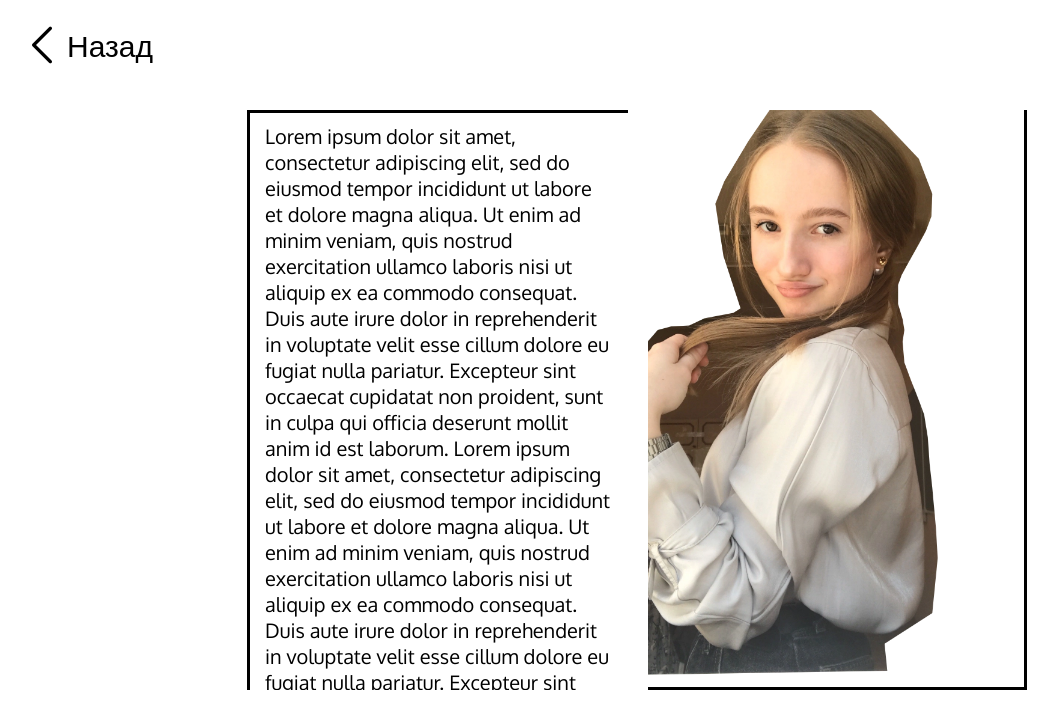
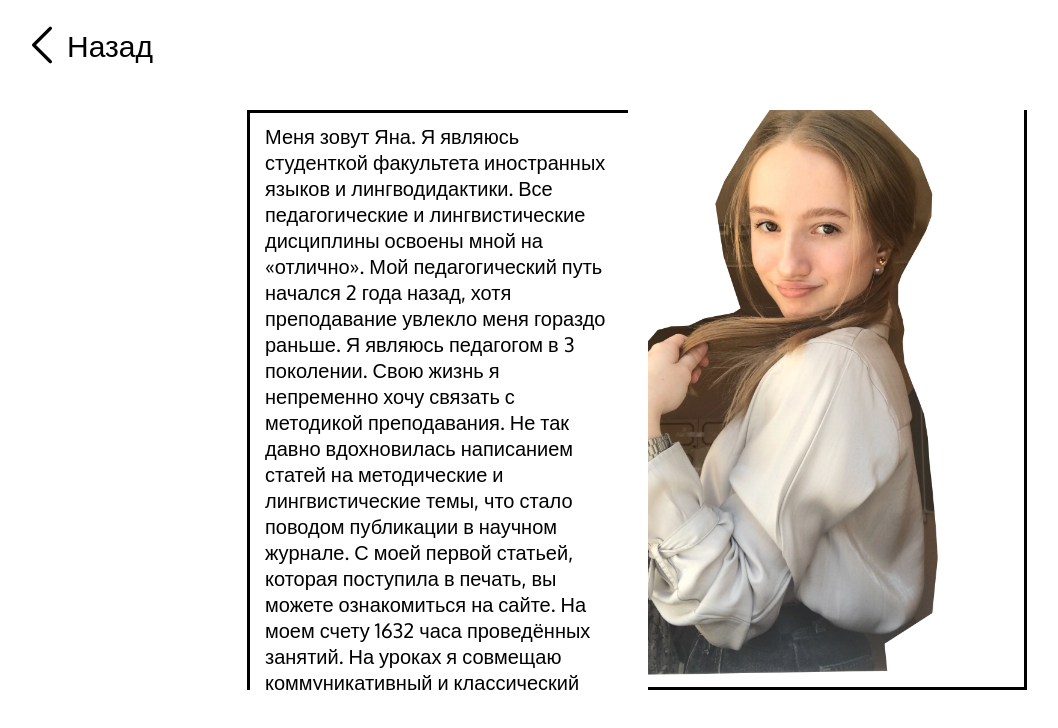
Before and after one commit to 0xDONDArubin/eng-with-yana, a React (Create React App) app: page /about in a window 1280 px wide. Shown: the top 728 px of the page, without its empty margins (3-1061 px from the left). Built offline with nearby package versions, Linux system fonts and the light colour scheme.

Commit message:
Update AboutMePage.jsx

```diff
--- a/src/pages/AboutMePage/AboutMePage.jsx
+++ b/src/pages/AboutMePage/AboutMePage.jsx
@@ -13,24 +13,14 @@ const AboutMePage = () => {
           <div className="about-me_container2">
             <div className="about-me_text">
               <p>
-                Lorem ipsum dolor sit amet, consectetur adipiscing elit,
-                sed do eiusmod tempor incididunt ut labore et dolore magna
-                aliqua. Ut enim ad minim veniam, quis nostrud exercitation ullamco
-                laboris nisi ut aliquip ex ea commodo consequat. Duis aute irure dolor
-                in reprehenderit in voluptate velit esse cillum dolore eu fugiat nulla pariatur.
-                Excepteur sint occaecat cupidatat non proident, sunt in culpa qui officia deserunt mollit anim id est laborum.
-                Lorem ipsum dolor sit amet, consectetur adipiscing elit,
-                sed do eiusmod tempor incididunt ut labore et dolore magna
-                aliqua. Ut enim ad minim veniam, quis nostrud exercitation ullamco
-                laboris nisi ut aliquip ex ea commodo consequat. Duis aute irure dolor
-                in reprehenderit in voluptate velit esse cillum dolore eu fugiat nulla pariatur.
-                Excepteur sint occaecat cupidatat non proident, sunt in culpa qui officia deserunt mollit anim id est laborum.
-                Lorem ipsum dolor sit amet, consectetur adipiscing elit,
-                sed do eiusmod tempor incididunt ut labore et dolore magna
-                aliqua. Ut enim ad minim veniam, quis nostrud exercitation ullamco
-                laboris nisi ut aliquip ex ea commodo consequat. Duis aute irure dolor
-                in reprehenderit in voluptate velit esse cillum dolore eu fugiat nulla pariatur.
-                Excepteur sint occaecat cupidatat non proident, sunt in culpa qui officia deserunt mollit anim id est laborum.
+                Меня зовут Яна. Я являюсь студенткой факультета иностранных языков и лингводидактики. Все педагогические и лингвистические дисциплины освоены мной на «отлично». Мой педагогический путь начался 2 года назад, хотя преподавание увлекло меня гораздо раньше. Я являюсь педагогом в 3 поколении. Свою жизнь я непременно хочу связать с методикой преподавания. Не так давно вдохновилась написанием статей на методические и лингвистические темы, что стало поводом публикации в научном журнале.
+                С моей первой статьей, которая поступила в печать, вы можете ознакомиться на сайте.
+
+                На моем счету 1632 часа проведённых занятий. На уроках я совмещаю коммуникативный и классический подход. Занятия провожу на английском языке, переходя на русский язык лишь в крайней необходимости.
+                Внедряю элементы геймификации и отталкиваюсь от интересов учеников. Самостоятельно разрабатываю игры на онлайн платформах. Помимо лингвистического аспекта иностранного языка, учитываю и экстралингвистический аспект для полного погружения в мир изучаемой дисциплины.
+                На уроках с малышами и младшими школьниками использую предметно-языковое интегрированное обучение.
+                Работаю с разными возрастами и уровнями знания английского языка. Моему самому младшему ученику 4 года, а самому старшему 63.
+                Для каждого ученика разрабатываю индивидуальную программу, которая основывается на поставленной цели, типе модальности. Занятия провожу в оффлайн и онлайн форматах.
               </p>
             </div>
             <div className="about-me_img">
```
